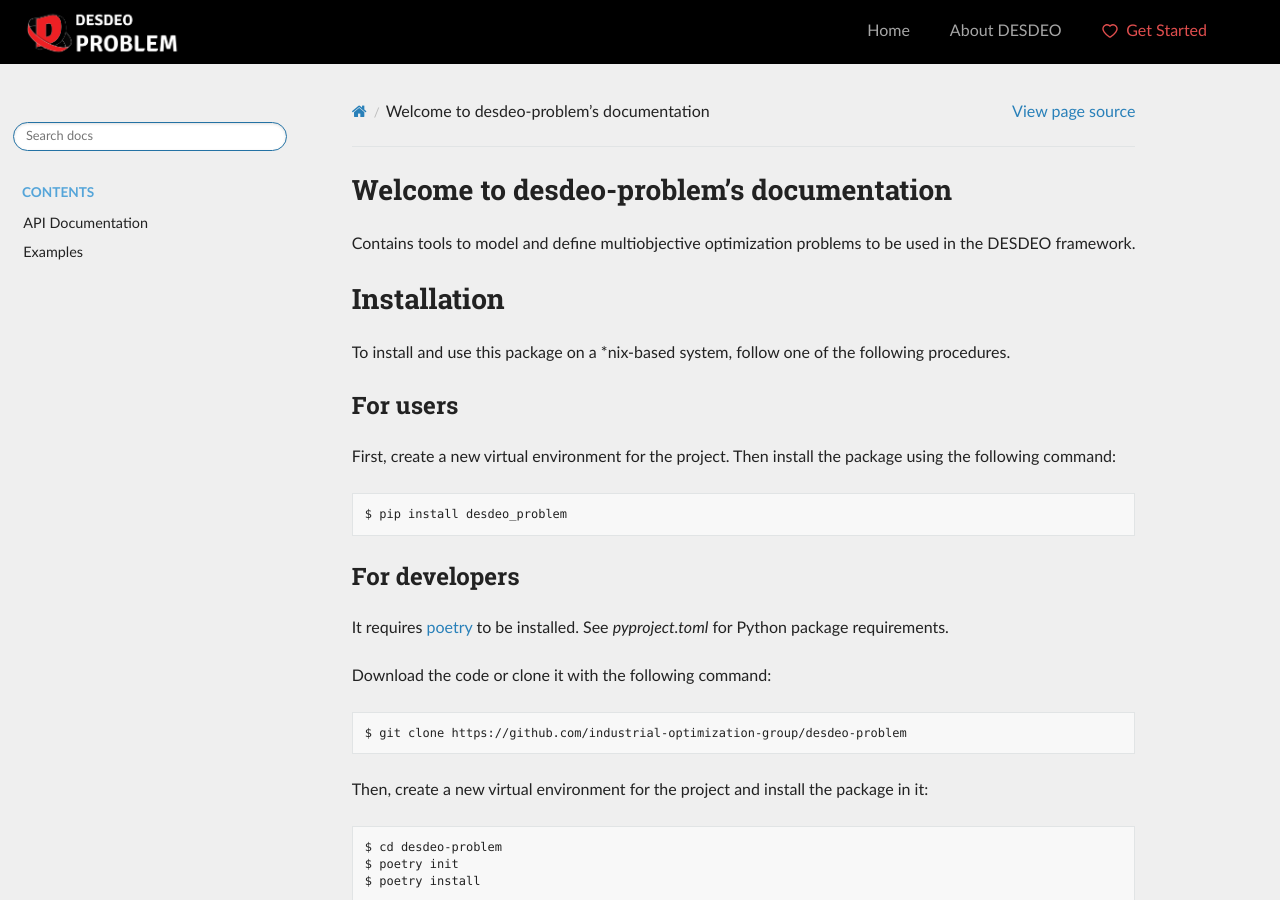
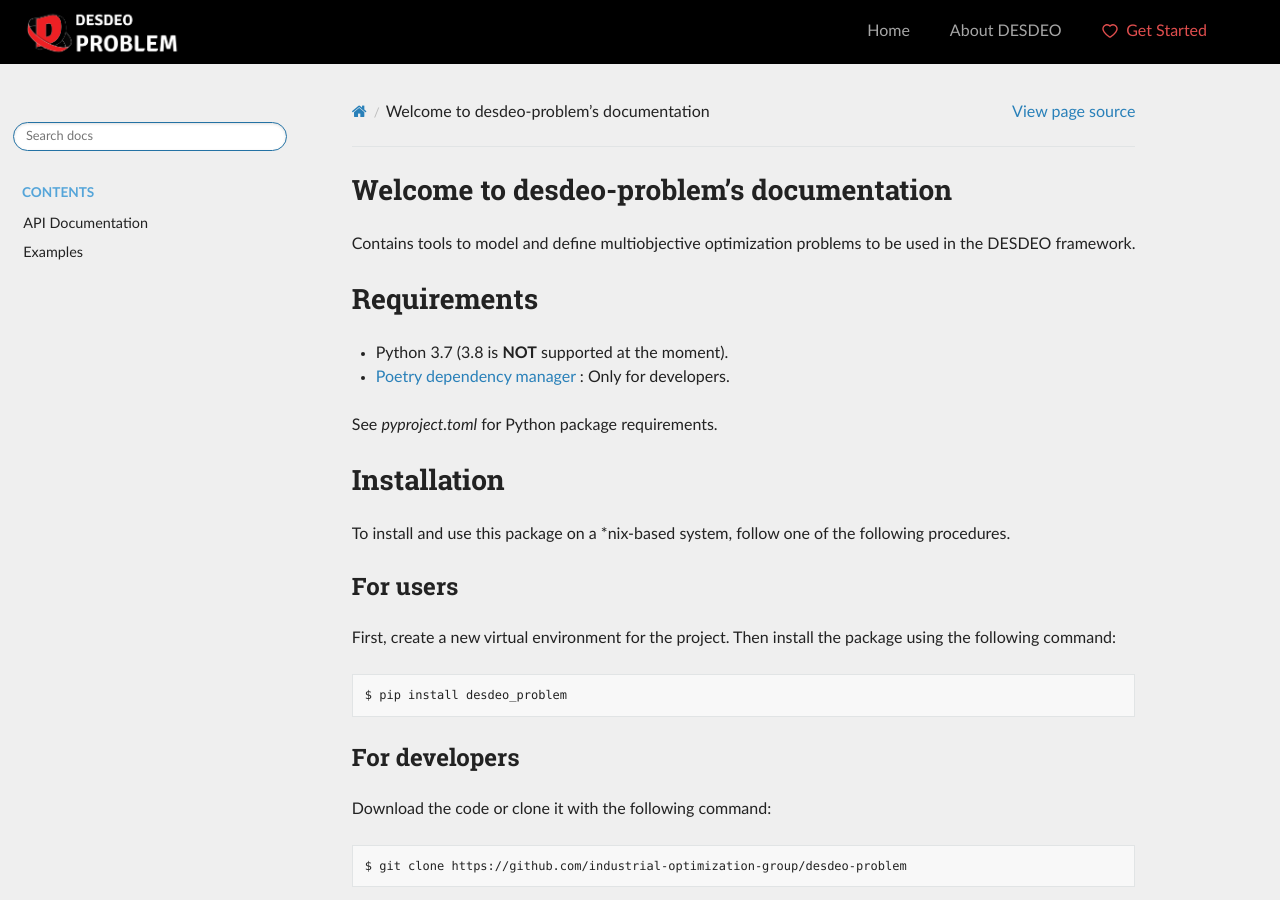
Before and after one commit to industrial-optimization-group/desdeo-problem, a Sphinx documentation site: the page built from docs/index.rst, in a window 1280 px wide and 900 px high. Built offline with Sphinx 7.4.7 and the Read the Docs theme 2.0.0, drawn with Linux system fonts in a browser that asks for light colours; pages that are not in the unit, such as notebooks, are missing from menus.

Commit message:
add requeriments

```diff
--- a/docs/index.rst
+++ b/docs/index.rst
@@ -7,6 +7,15 @@ Welcome to desdeo-problem's documentation
 =========================================
 
 Contains tools to model and define multiobjective optimization problems to be used in the DESDEO framework.
+
+Requirements
+============
+
+* Python 3.7 (3.8 is **NOT** supported at the moment).
+* `Poetry dependency manager <https://python-poetry.org/>`__ : Only for developers.
+
+See `pyproject.toml` for Python package requirements.
+
 
 Installation
 ============
@@ -29,7 +38,7 @@ First, create a new virtual environment for the project. Then install the packag
 
 For developers
 --------------
-It requires `poetry <https://python-poetry.org/>`__  to be installed. See `pyproject.toml` for Python package requirements.
+
 
 Download the code or clone it with the following command:
 
```
